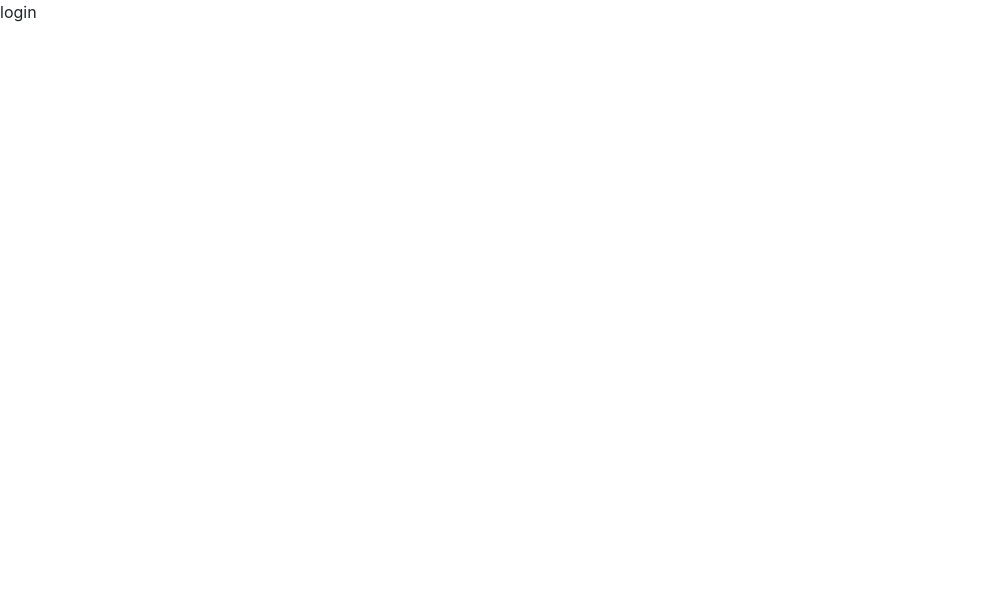
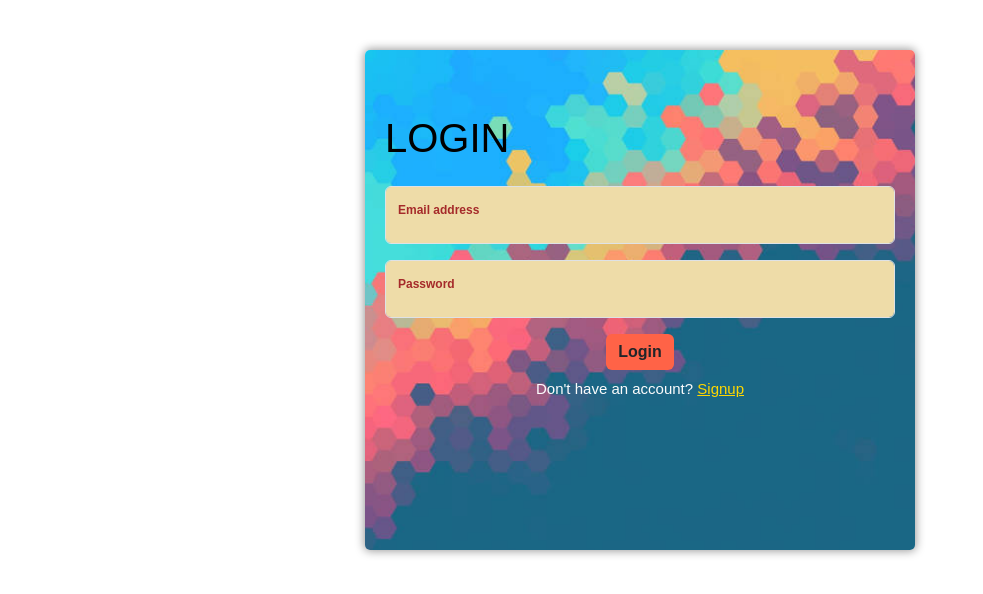
Before and after one commit to VishalValvi-83/Expense-tracker-application, a React app in the folder client/: page /login in a window 1280 px wide. Shown: the whole page, without its empty margins (0-983 px from the left). Built offline with nearby package versions, Linux system fonts and the light colour scheme.

Commit message:
login page

```diff
--- a/client/src/index.css
+++ b/client/src/index.css
@@ -9,6 +9,7 @@ body {
 
 .btn {
   background-color: tomato;
+  font-weight: 600;
   outline: none;
   border: none;
 }
@@ -18,8 +19,13 @@ body {
 }
 
 .form-heading {
-  color: gold;
+  color: black;
   font-family: fantasy;
+}
+
+.login-form {
+  height: 500px;
+  padding-top: 150px;
 }
 
 .signup-form,
@@ -31,6 +37,7 @@ body {
   width: 550px;
   font: 12px Arial, Helvetica, sans-serif;
   background: url(./bg.jpg) no-repeat left top;
+  box-shadow: 0 0 10px 1px rgba(0 , 0, 0, .4);
   background-size: cover;
 }
 
@@ -42,6 +49,23 @@ label {
   color: brown;
   font-weight: bold;
 }
+
+.form-footer {
+  color: #fcfcfc;
+  font-weight: 500;
+  text-align: center;
+}
+
+.form-footer .footer-text {
+  margin-top: 10px;
+  font-size: 15px;
+}
+
+.form-footer .footer-text a {
+  color: gold;
+  text-decoration: underline;
+}
+
 
 @media screen and (max-width: 768px) {
 
--- a/client/src/view/Login/Login.js
+++ b/client/src/view/Login/Login.js
@@ -1,8 +1,66 @@
-import React from 'react'
+import React, { useState } from 'react'
 import './login.css'
+import axios from 'axios'
+import toast from 'react-hot-toast'
 function Login() {
+  const [email, setEmail] = useState('')
+  const [password, setPassword] = useState('')
+  const login = async () => {
+    const response = await axios.post(`${process.env.REACT_APP_BACKEND_URL}/login`, {
+      email: email,
+      password: password
+    })
+    if (response.data.success) {
+      toast.success(response.data.message)
+      localStorage.setItem('currentUser', JSON.stringify(response.data.data))
+      toast.loading("Redireting to Dashboard")
+      setTimeout(() => {
+        toast.dismiss()
+        window.location.href = '/'
+      }, 2000)
+    } else if (email.length === 0) {
+      toast.error("Please Enter Email")
+      document.getElementById('floatingInput').classList.add('is-invalid')
+      setTimeout(() => {
+        document.getElementById('floatingInput').classList.remove('is-invalid')
+      }, 3000)
+    } else if (password.length === 0) {
+      toast.error("Please Enter Password")
+      document.getElementById('floatingPassword').classList.add('is-invalid')
+      setTimeout(() => {
+        document.getElementById('floatingPassword').classList.remove('is-invalid')
+      }, 3000)
+    }
+
+    else {
+      toast.error(response.data.message)
+    }
+  }
+
   return (
-    <div>login</div>
+    <div className='container-fluid d-flex justify-content-center'>
+      <div className='login-form '>
+        <h1 className='form-heading  my-4'>LOGIN</h1>
+        <div class="form-floating mb-3">
+          <input type="email" class="form-control" id="floatingInput" placeholder="name@example.com"
+            value={email}
+            onChange={(e) => setEmail(e.target.value)}
+          />
+          <label for="floatingInput">Email address</label>
+        </div>
+
+        <div class="form-floating mb-3">
+          <input type="password" class="form-control" id="floatingPassword" placeholder="Password"
+            value={password}
+            onChange={(e) => setPassword(e.target.value)} />
+          <label for="floatingPassword">Password</label>
+        </div>
+        <div className='form-footer'>
+          <button className='btn' onClick={login} >Login</button>
+          <p className='footer-text'>Don't have an account? <a href='/signup'>Signup</a></p>
+        </div>
+      </div>
+    </div>
   )
 }
 
--- a/client/src/view/Signup/Signup.js
+++ b/client/src/view/Signup/Signup.js
@@ -1,7 +1,7 @@
 import React, { useState } from 'react'
 import axios from 'axios'
 import toast from 'react-hot-toast'
-import './Signup.css'
+
 function Signup() {
   const [user, setUser] = useState({
     fullName: '',
@@ -65,8 +65,10 @@ function Signup() {
           <label for="floatingPassword">Password</label>
         </div>
 
+        <div className='form-footer'>
         <button className='btn' onClick={signup} >Register</button>
-
+          <p className='footer-text'>Already have an account? <a href='/login'>Login</a></p>
+        </div>
       </div>
     </div>
   )
--- a/server/controllers/User.js
+++ b/server/controllers/User.js
@@ -38,10 +38,10 @@ const postSignup = async (req, res) => {
         const existingUser = await User.findOne({ email });
         if (existingUser) return res.json({ message: "User already exists" });
     }
-    catch (error) {
+    catch {
         res.json({
             success: false,
-            message: error.masssage,
+            message: "Error",
             user: null
         });
     }
```
Also changed, not shown: client/src/view/Signup/Signup.css (deleted).
